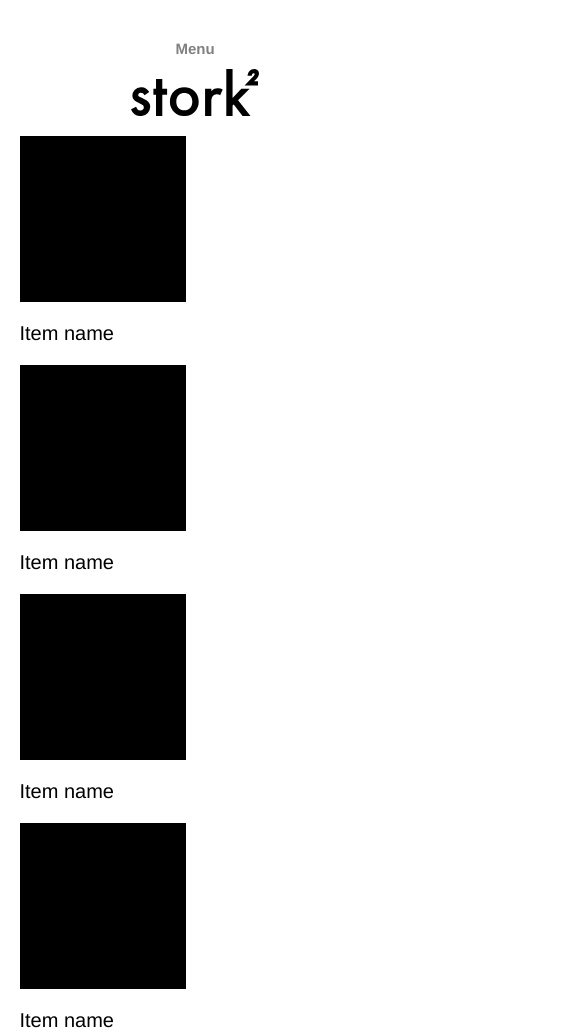
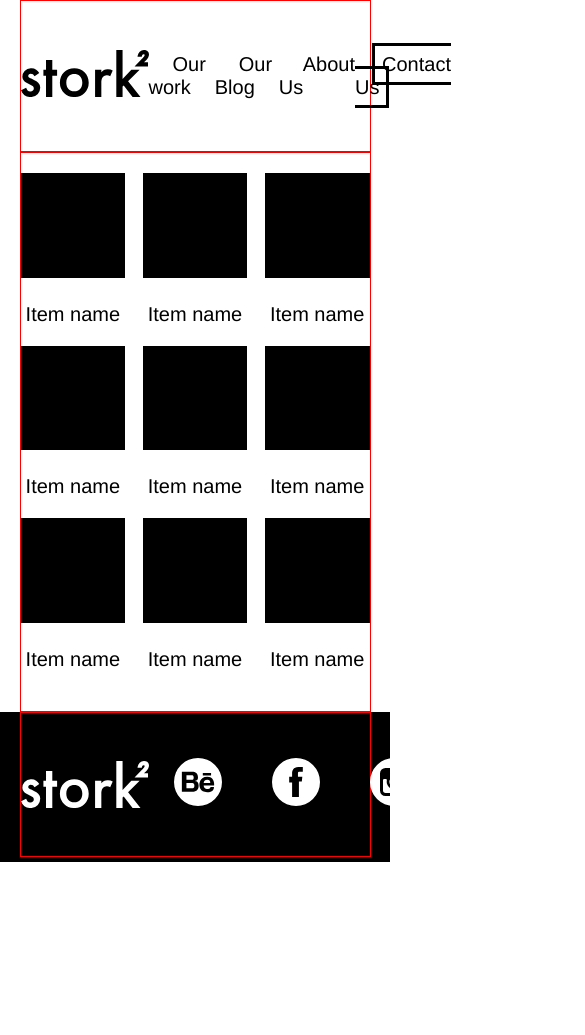
Before and after one commit to HuynhNguyen2207/HuynhNguyen2207.github.io, a plain HTML site: page index.html in a window 390 px wide. Shown: the top 1035 px of the page, 585 px wide, since content can reach past the window. After the commit the page ends 862 px from the top, so only its background shows below. Drawn offline with nearby package versions, Linux system fonts and the light colour scheme; a script that the page names is missing; a web font is replaced by a local one.

Commit message:
change to flexbox

```diff
--- a/css/main.css
+++ b/css/main.css
@@ -1,32 +1,39 @@
 /*
-----------------------------------
-------- Embed Font----------------
-----------------------------------
+-------------------------------------
+------- Type Kit --------------------
+-------------------------------------
 */
 
 @import url("https://use.typekit.net/ghw3mij.css");
+
 /*
-----------------------------------
-------- Universal Selector -------
-----------------------------------
+-------------------------------------
+------- Universal Selector ----------
+-------------------------------------
 */
 
-#{
- box-sizing: border-box;
+* {
+    box-sizing: border-box;
 }
 
 /*
-----------------------------------
------------ Base Style -----------
-----------------------------------
+-------------------------------------
+------- Base Style ------------------
+-------------------------------------
 */
 
 body {
-    font-family: 'futura-pt', helvetica, arial, sans-serif;
+    font-family: "futura-pt","Helvetica","Arial",sans-serif;
+    color: black;
     font-size: 20px;
+    display: flex;
+    flex-direction: column;
+    min-height: 100vh;
 }
 
-p {}
+p {
+
+}
 
 ul {
     list-style-type: none;
@@ -38,99 +45,127 @@ a {
     color: black;
 }
 
-img {
-    display: block;
+main {
+    flex: 1;
 }
 
 .container {
     width: 90%;
-    max-width: 1000px;
+    max-width: 1400px;
     margin: 0 auto;
+    border: 1px solid red;
 }
 
 /*
-----------------------------------
-------- Header -------------------
-----------------------------------
+-------------------------------------
+------- Main Header -----------------
+-------------------------------------
 */
 
-.main-header {
-    padding-top: 28px;
+.main-nav{
+    display: flex;
+    height: 150px;
+    align-items: center;
 }
 
 .header-logo {
     width: 128px;
-    margin: 0 auto;
+    margin-right: auto;
 }
 
-.main-nav {
-    text-align: center;
-    border-bottom: 1px grey solid;
-    padding: 12px;
+.main-nav ul {
+    display: flex;
+    margin-left: auto;
 }
 
-.nav-item {
-    margin-bottom: 12px;
+.main-nav li a {
+    padding: 7px;
+    margin: 0 17px;
 }
 
-.nav-item a {
-    text-transform: uppercase;
+.main-nav li a:hover {
+    border-bottom: 3px solid black;
 }
 
-.main-nav-toggle {
-    display: block;
-    color: grey;
-    font-size: 15px;
-    font-weight: bold;
-    background: white;
-    border: none;
-    margin: 0 auto;
-    padding: 12px;
+.main-nav li:last-child a{
+    border: 3px solid black;
+    margin-right: 0;
+}
+
+.main-nav li:last-child a:hover {
+    background: black;
+    color: white;
 }
 
 /*
-----------------------------------
-------- Footer -------------------
-----------------------------------
+-------------------------------------
+------- Main Footer -----------------
+-------------------------------------
 */
 
 .main-footer {
     background: black;
-    text-align: center;
-    padding-top: 40px;
-    padding-bottom: 12px;
+    height: 150px;
+    align-self: ;
 }
 
-/* Footer Logo */
+.main-footer .container {
+    display: flex;
+    align-items: center;
+}
 
 .footer-logo {
     width: 128px;
-    margin: 0 auto;
+    margin-right: auto;
 }
 
-/* Media Icons */
-
-.social-icn {
-    margin-top: 35px;
+.social-icn ul {
+    display: flex;
 }
 
 .social-icn li {
-    display: inline-block;
+    margin: 25px;
 }
 
 .social-icn img {
     width: 48px;
-    margin: 0 6px;
 }
 
-/* Secondary Navigation */
+.secondary-nav {
+    margin-left: auto;
+}
+
+.secondary-nav ul {
+    display: flex;
+    margin-left: auto;
+}
 
 .secondary-nav a {
+    padding: 7px;
+    margin: 0 17px;
     color: white;
 }
 
+.secondary-nav a:last-child {
+    margin-right: 0;
+}
+
 /*
-----------------------------------
-------- Our Work -----------------
-----------------------------------
+-------------------------------------
+------- Index Page ------------------
+-------------------------------------
 */
+
+#main-gallery {
+    display: flex;
+    flex-wrap: wrap;
+    justify-content: space-between;
+}
+
+.gallery-item {
+    width: 30%;
+}
+
+.gallery-item p {
+    text-align: center;
+}
--- a/index.html
+++ b/index.html
@@ -3,7 +3,7 @@
 
 <head>
     <meta charset="utf-8">
-    <title></title>
+    <title>Stork2 Creative</title>
     <link rel="stylesheet" href="https://cdnjs.cloudflare.com/ajax/libs/normalize/8.0.0/normalize.min.css">
     <!--Normalize Css--->
     <link rel="stylesheet" href="./css/main.css">
@@ -19,6 +19,8 @@
 
             <nav class="main-nav">
 
+                <a href="./index.html"><img class="header-logo" src="./img/logo.svg" alt="Stork 2 logo"></a>
+
                 <ul>
                     <li class="nav-item"><a href="./index.html">Our work</a></li>
                     <li class="nav-item"><a href="./blog.html">Our Blog</a></li>
@@ -27,9 +29,6 @@
                 </ul>
 
             </nav>
-            <button class="main-nav-toggle">Menu</button>
-
-            <a href="./index.html"><img class="header-logo" src="./img/logo.svg" alt="Stork 2 logo"></a>
 
         </div>
 
@@ -39,82 +38,75 @@
 
         <div class="container">
 
-
-
             <ul id="main-gallery">
 
-                <li class="gallery-item col-l">
+                <li class="gallery-item">
                     <a href="#">
-                            <img src="./img/thumbnails/thumbnail.png" alt="">
+                            <img src="./img/thumbnails/thumbnail.svg" alt="">
                             <p> Item name</p>
                         </a>
                 </li>
 
-                <li class="gallery-item col-r">
+                <li class="gallery-item">
                     <a href="#">
-                            <img src="./img/thumbnails/thumbnail.png" alt="">
+                            <img src="./img/thumbnails/thumbnail.svg" alt="">
                             <p> Item name</p>
                         </a>
                 </li>
 
-                <li class="gallery-item col-l">
+                <li class="gallery-item">
                     <a href="#">
-                            <img src="./img/thumbnails/thumbnail.png" alt="">
+                            <img src="./img/thumbnails/thumbnail.svg" alt="">
                             <p> Item name</p>
                         </a>
                 </li>
 
-                <li class="gallery-item col-r">
+                <li class="gallery-item">
                     <a href="#">
-                            <img src="./img/thumbnails/thumbnail.png" alt="">
+                            <img src="./img/thumbnails/thumbnail.svg" alt="">
                             <p> Item name</p>
                         </a>
                 </li>
 
-                <li class="gallery-item col-l">
+                <li class="gallery-item">
                     <a href="#">
-                            <img src="./img/thumbnails/thumbnail.png" alt="">
+                            <img src="./img/thumbnails/thumbnail.svg" alt="">
                             <p> Item name</p>
                         </a>
                 </li>
 
-                <li class="gallery-item col-r">
+                <li class="gallery-item">
                     <a href="#">
-                            <img src="./img/thumbnails/thumbnail.png" alt="">
+                            <img src="./img/thumbnails/thumbnail.svg" alt="">
                             <p> Item name</p>
                         </a>
                 </li>
 
-                <li class="gallery-item col-l">
+                <li class="gallery-item">
                     <a href="#">
-                            <img src="./img/thumbnails/thumbnail.png" alt="">
+                            <img src="./img/thumbnails/thumbnail.svg" alt="">
                             <p> Item name</p>
                         </a>
                 </li>
 
-                <li class="gallery-item col-r">
+                <li class="gallery-item">
                     <a href="#">
-                            <img src="./img/thumbnails/thumbnail.png" alt="">
+                            <img src="./img/thumbnails/thumbnail.svg" alt="">
                             <p> Item name</p>
                         </a>
                 </li>
 
-                <li class="gallery-item col-l">
+                <li class="gallery-item">
                     <a href="#">
-                            <img src="./img/thumbnails/thumbnail.png" alt="">
-                            <p> Item name</p>
-                        </a>
-                </li>
-
-                <li class="gallery-item col-r">
-                    <a href="#">
-                            <img src="./img/thumbnails/thumbnail.png" alt="">
+                            <img src="./img/thumbnails/thumbnail.svg" alt="">
                             <p> Item name</p>
                         </a>
                 </li>
 
             </ul>
+
         </div>
+
     </main>
 
     <footer class="main-footer">
--- a/js/main.js
+++ /dev/null
@@ -1,6 +0,0 @@
-$(document).ready(function(){
-    $(".main-nav").hide();
-    $(".main-nav-toggle").click(function(){
-        $(".main-nav").slideToggle();
-    });
-});
```
Also changed, not shown: img/thumbnails/thumbnail.svg (added).
